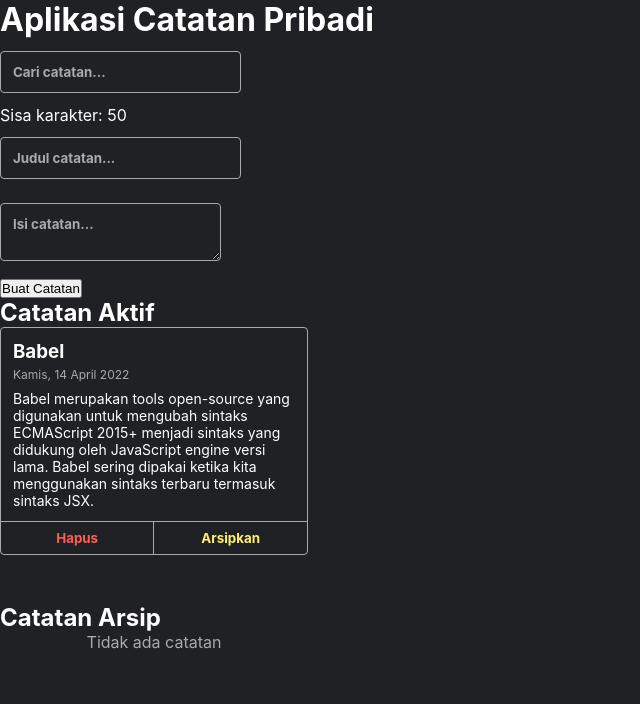
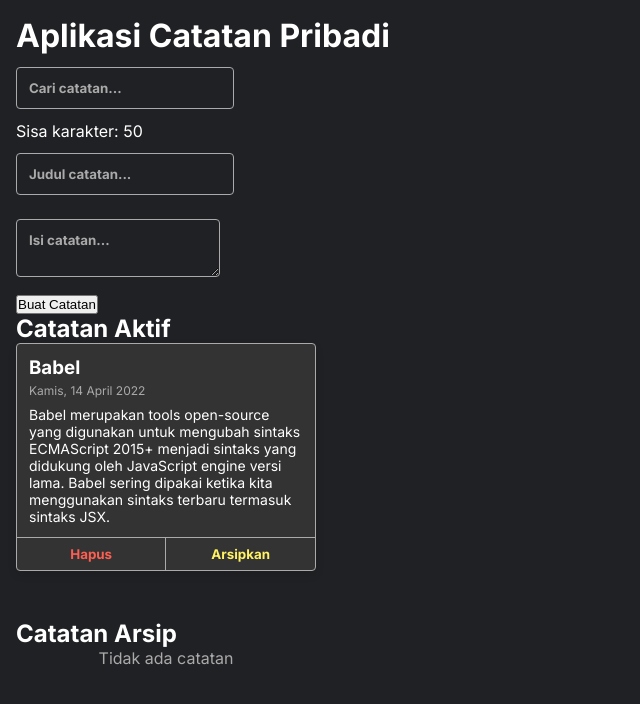
Before and after one commit to teramadhi/personal-notes-starter, a React (Vite) app: page / in a window 1280 px wide. Shown: the top 704 px of the page, without its empty margins (0-640 px from the left). Built offline with nearby package versions, Linux system fonts and the light colour scheme.

Commit message:
merapihkan layout

```diff
--- a/index.html
+++ b/index.html
@@ -1,5 +1,5 @@
 <!DOCTYPE html>
-<html lang="id"> <!-- Menggunakan bahasa Indonesia -->
+<html lang="id">
 <head>
     <meta charset="UTF-8" />
     <link rel="icon" type="image/svg+xml" href="/vite.svg" />
@@ -8,17 +8,57 @@
 
     <!-- Preconnect untuk optimasi performa -->
     <link rel="preconnect" href="https://fonts.gstatic.com" crossorigin>
+    <link href="https://fonts.googleapis.com/css2?family=Inter:wght@400;700&display=swap" rel="stylesheet">
 
-    <title>Aplikasi Catatan Pribadi</title> <!-- Judul aplikasi -->
+    <title>Aplikasi Catatan Pribadi</title>
 </head>
-<body>
-    <!-- Element root untuk mounting React -->
-    <div id="root" role="main"></div>
+<body class="clickup-chrome-ext_installed">
+    <div id="root" role="main">
+        <div class="note-app__header">
+            <h1>Notes</h1>
+            <div class="note-search">
+                <input type="text" placeholder="Cari catatan ..." value="">
+            </div>
+        </div>
+        <div class="note-app__body">
+            <div class="note-input">
+                <h2>Buat catatan</h2>
+                <form>
+                    <p class="note-input__title__char-limit">Sisa karakter: 50</p>
+                    <input class="note-input__title" type="text" placeholder="Ini adalah judul ..." required="" value="">
+                    <textarea class="note-input__body" type="text" placeholder="Tuliskan catatanmu di sini ..." required=""></textarea>
+                    <button type="submit">Buat</button>
+                </form>
+            </div>
+            <h2>Catatan Aktif</h2>
+            <div class="notes-list">
+                <div class="note-item">
+                    <div class="note-item__content">
+                        <h3 class="note-item__title">Babel</h3>
+                        <p class="note-item__date">Kamis, 14 April 2022</p>
+                        <p class="note-item__body">Babel merupakan tools open-source yang digunakan untuk mengubah sintaks ECMAScript 2015+ menjadi sintaks yang didukung oleh JavaScript engine versi lama. Babel sering dipakai ketika kita menggunakan sintaks terbaru termasuk sintaks JSX.</p>
+                    </div>
+                    <div class="note-item__action">
+                        <button class="note-item__delete-button">Delete</button>
+                        <button class="note-item__archive-button">Arsipkan</button>
+                    </div>
+                </div>
+                <!-- ...additional note items... -->
+            </div>
+            <h2>Arsip</h2>
+            <p class="notes-list__empty-message">Tidak ada catatan</p>
+        </div>
+    </div>
 
-    <!-- Script entry point React -->
     <script type="module" src="/src/index.jsx"></script>
+    <script type="module">
+        import React from 'react';
+        import ReactDOM from 'react-dom';
+        import App from '/src/App.jsx';
 
-    <!-- Fallback untuk browser tanpa JavaScript -->
+        ReactDOM.render(<App />, document.getElementById('root'));
+    </script>
+
     <noscript>
         <h1>Mohon aktifkan JavaScript untuk menjalankan aplikasi ini</h1>
         <p>Aplikasi ini dibangun menggunakan ReactJS dan membutuhkan JavaScript untuk berfungsi dengan baik.</p>
--- a/src/styles/style.css
+++ b/src/styles/style.css
@@ -1,75 +1,94 @@
 * {
+  box-sizing: border-box;
+  margin: 0;
   padding: 0;
-  margin: 0;
-  box-sizing: border-box;
 }
 
 body {
+  background-color: #202124;
+  color: #fff;
   font-family: 'Inter', sans-serif;
-  background-color: #202124;
-  color: white;
+  display: flex;
+  justify-content: center;
+  align-items: flex-start;
+  min-height: 100vh;
+  margin: 0;
+  padding: 16px;
 }
 
 input, textarea {
-  padding: 12px;
-  margin: 12px 0;
-  font-family: 'Inter', sans-serif;
   background-color: transparent;
-  color: white;
   border: 1px solid #aaa;
   border-radius: 4px;
+  margin: 12px 0;
+  padding: 12px;
+  color: #fff;
+  font-family: 'Inter', sans-serif;
 }
 
 input::placeholder, textarea::placeholder {
   color: #aaa;
-  font-weight: bold;
+  font-weight: 700;
 }
 
 .note-app__header {
+  align-items: center;
+  border-bottom: 1px solid #aaa;
   display: flex;
-  align-items: center;
   justify-content: center;
   padding: 4px 16px;
-  border-bottom: 1px solid #aaa;
+  width: 100%;
+  max-width: 1000px;
+  margin: 0 auto;
 }
 
 .note-app__header h1 {
+  color: #fff;
+  flex: 1 1;
   margin: 8px 0;
-  flex: 1;
-  color: white;
+  text-align: center;
 }
 
-
 .note-app__body {
+  margin: 16px auto;
   max-width: 1000px;
-  margin: 16px auto;
   padding: 12px;
+  display: flex;
+  flex-direction: column;
+  align-items: center;
+  background-color: #2a2b2e;
+  border-radius: 8px;
+  box-shadow: 0 4px 8px rgba(0, 0, 0, 0.1);
 }
 
 .note-app__body h2 {
-  font-weight: normal;
+  font-weight: 400;
   margin: 16px 0;
 }
 
 .note-input {
-  margin: 0 auto;
+  margin: 0 auto 48px;
   max-width: 500px;
-  margin-bottom: 48px;
+  background-color: #333;
+  padding: 16px;
+  border-radius: 8px;
+  box-shadow: 0 4px 8px rgba(0, 0, 0, 0.1);
 }
 
 .note-input input, .note-input textarea {
   display: block;
   width: 100%;
+  margin-bottom: 12px;
 }
 
 .note-input__title {
-  font-weight: bold;
+  font-weight: 700;
 }
 
 .note-input__title__char-limit {
+  color: #aaa;
   font-size: 14px;
   text-align: right;
-  color: #aaa;
 }
 
 .note-input__body {
@@ -77,55 +96,59 @@
 }
 
 .note-input button {
-  display: block;
-  width: 100%;
-  padding: 8px;
   background-color: transparent;
-  font-family: 'Inter', sans-serif;
-  color: white;
   border: 1px solid #aaa;
   border-radius: 4px;
-  font-weight: bold;
+  color: #fff;
   cursor: pointer;
+  display: block;
+  font-family: 'Inter', sans-serif;
+  font-weight: 700;
+  padding: 8px;
+  width: 100%;
 }
 
 .notes-list {
   display: grid;
+  gap: 16px;
   grid-template-columns: 1fr;
   grid-template-rows: minmax(min-content, max-content);
-  gap: 16px;
   margin-bottom: 48px;
+  width: 100%;
 }
 
 .notes-list__empty-message {
+  color: #aaa;
   text-align: center;
-  color: #aaa;
 }
 
 .note-item {
   border: 1px solid #aaa;
   border-radius: 4px;
-  overflow: hidden;
   display: flex;
   flex-direction: column;
+  overflow: hidden;
+  background-color: #333;
+  box-shadow: 0 4px 8px rgba(0, 0, 0, 0.1);
 }
 
 .note-item__content {
+  flex: 1 1;
   padding: 12px;
-  flex: 1;
 }
 
 .note-item__title {
+  margin-bottom: 4px;
+  overflow: hidden;
   text-overflow: ellipsis;
-  overflow: hidden;
   white-space: nowrap;
-  margin-bottom: 4px;
+  font-weight: bold;
 }
 
 .note-item__date {
+  color: #aaa;
   font-size: 12px;
   margin-bottom: 8px;
-  color: #aaa;
 }
 
 .note-item__body {
@@ -136,16 +159,16 @@
   display: flex;
 }
 
-.note-item__delete-button,.note-item__archive-button {
-  display: block;
-  width: 100%;
+.note-item__archive-button, .note-item__delete-button {
   background-color: transparent;
   border: 0;
   border-top: 1px solid #aaa;
+  cursor: pointer;
+  display: block;
+  font-family: 'Inter', sans-serif;
+  font-weight: 700;
   padding: 8px 0;
-  font-family: 'Inter', sans-serif;
-  font-weight: bold;
-  cursor: pointer;
+  width: 100%;
 }
 
 .note-item__delete-button {
@@ -181,7 +204,7 @@
   }
 }
 
-@media only screen and (min-width: 800px) {
+@media only screen and (min-width: 1000px) {
   .notes-list {
     grid-template-columns: repeat(4, 1fr);
   }
```
